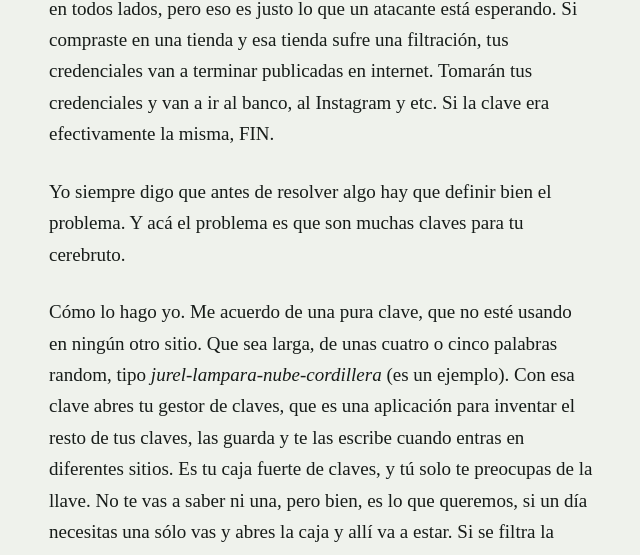
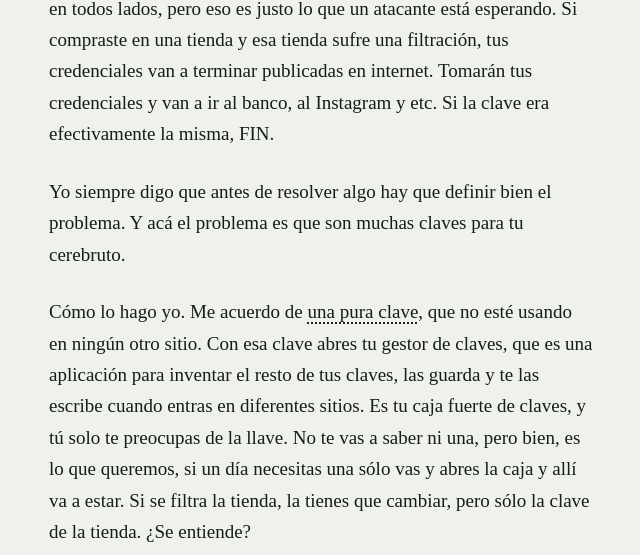
Before and after one commit to lortega/luchus-dev, an Astro site: page /notas/una-sola-clave in a window 1280 px wide. Shown: the part 604-1159 px from the top of the page, without its empty margins (223-863 px from the left). Built offline with nearby package versions, Linux system fonts and the light colour scheme; Astro itself is replaced by a stand-in of ours.

Commit message:
Actualiza una nota

```diff
--- a/src/content/notes/una-sola-clave.md
+++ b/src/content/notes/una-sola-clave.md
@@ -20,9 +20,10 @@ y etc. Si la clave era efectivamente la misma, FIN.
 Yo siempre digo que antes de resolver algo hay que definir bien el problema. Y
 acá el problema es que son muchas claves para tu cerebruto.
 
-Cómo lo hago yo. Me acuerdo de una pura clave, que no esté usando en ningún otro
-sitio. Que sea larga, de unas cuatro o cinco palabras random, tipo
-*jurel-lampara-nube-cordillera* (es un ejemplo). Con esa clave abres tu gestor de
+Cómo lo hago yo. Me acuerdo de <span class="nota"><span class="nota__gatillo">una pura clave</span>,<span class="nota__texto">Que
+sea larga, de unas cuatro o cinco palabras random, tipo
+*jurel-lampara-nube-cordillera* (es un ejemplo).</span></span> que no esté usando
+en ningún otro sitio. Con esa clave abres tu gestor de
 claves, que es una aplicación para inventar el resto de tus claves, las guarda y te
 las escribe cuando entras en diferentes sitios. Es tu caja fuerte de claves, y tú
 solo te preocupas de la llave. No te vas a saber ni una, pero bien, es lo que
```
